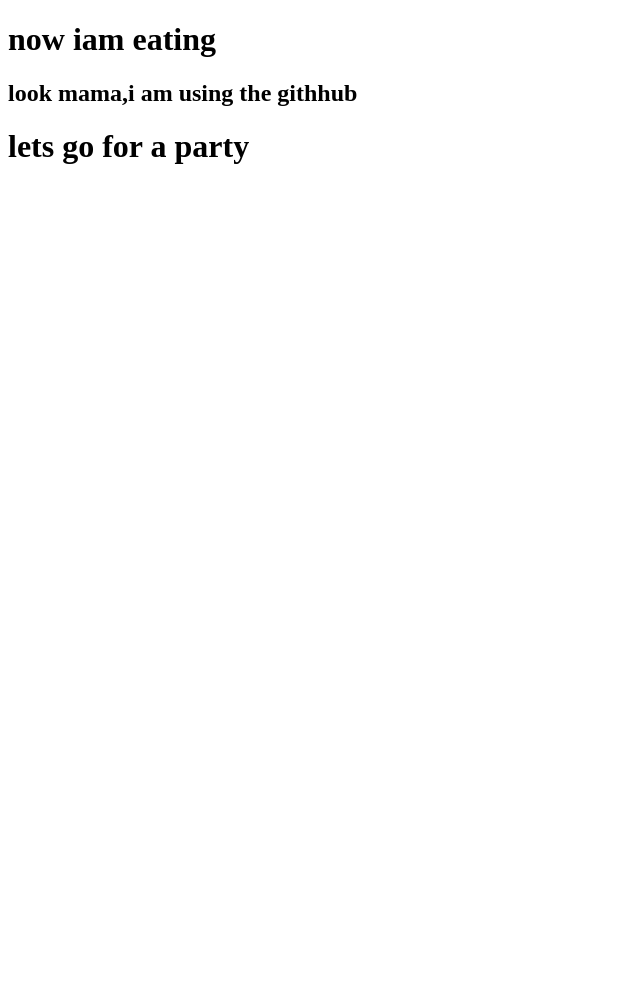
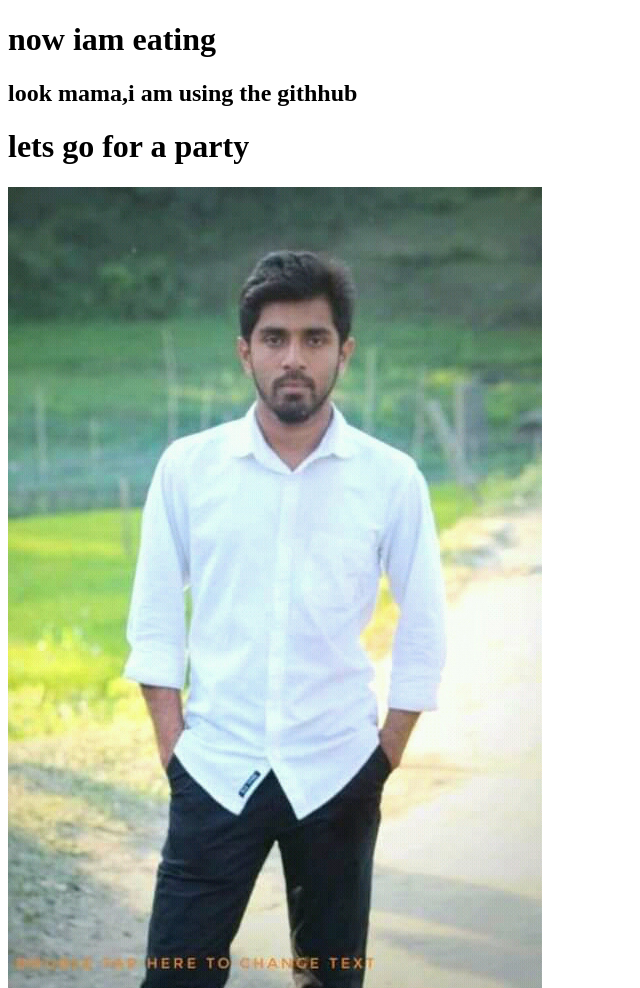
Before and after one commit to Naiem2021/frist-website-n, a plain HTML site: page index.html in a window 1280 px wide. Shown: the whole page, without its empty margins (0-640 px from the left). Before the commit the page ends 800 px from the top, so only its background shows below. Drawn offline with Linux system fonts and the light colour scheme.

Commit message:
naiem khan.jpg

```diff
--- a/index.html
+++ b/index.html
@@ -9,5 +9,6 @@
     <h1>now iam eating</h1>
     <h2>look mama,i am using the githhub</h2>
     <h1>lets go for a party</h1>
+    <img src="naiem khan.jpg" alt="">
 </body>
 </html>
```
Also changed, not shown: naiem khan.jpg (added), 1 other file.
